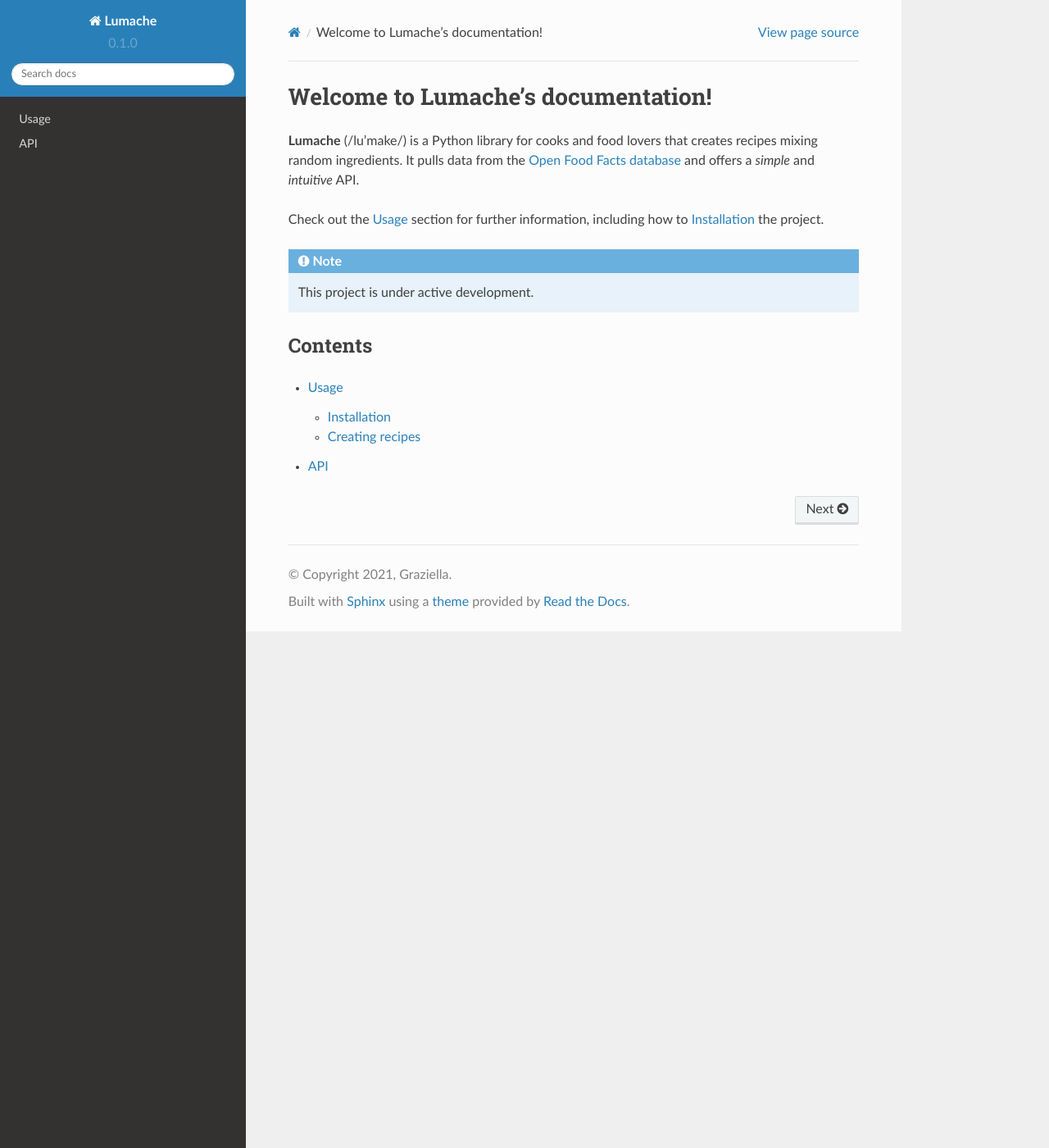
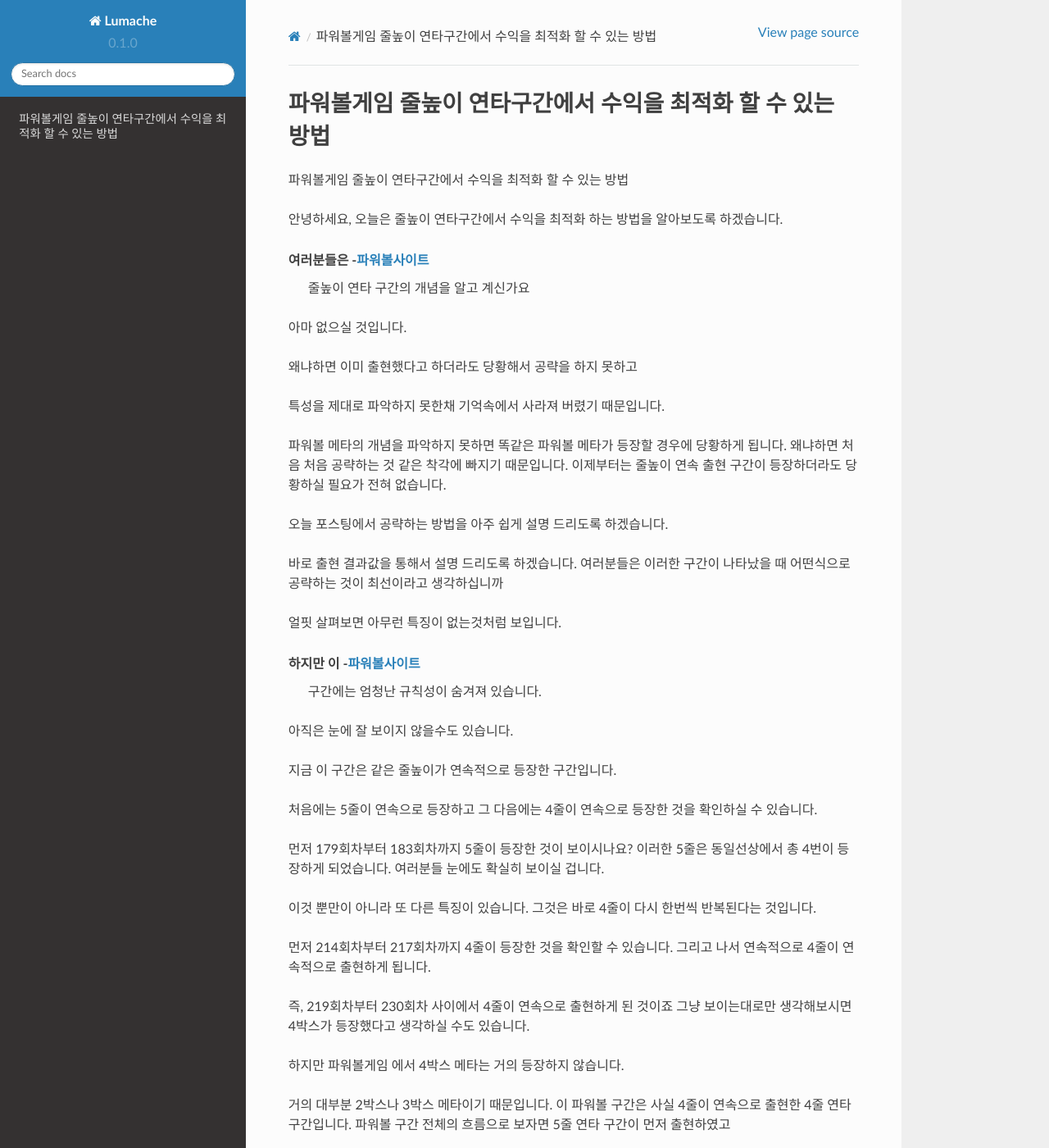
Before and after one commit to intruder2080/stage101, a Sphinx documentation site: the page built from docs/source/index.rst, in a window 1280 px wide and 1400 px high. Shown: the whole window at 82% size. Built offline with Sphinx 7.4.7 and the Read the Docs theme 2.0.0, drawn with Linux system fonts in a browser that asks for light colours; some of the changed text lies outside the part shown.

Commit message:
Update index.rst

```diff
--- a/docs/source/index.rst
+++ b/docs/source/index.rst
@@ -1,22 +1,106 @@
-Welcome to Lumache's documentation!
+파워볼게임 줄높이 연타구간에서 수익을 최적화 할 수 있는 방법
 ===================================
 
-**Lumache** (/lu'make/) is a Python library for cooks and food lovers
-that creates recipes mixing random ingredients.
-It pulls data from the `Open Food Facts database <https://world.openfoodfacts.org/>`_
-and offers a *simple* and *intuitive* API.
+파워볼게임 줄높이 연타구간에서 수익을 최적화 할 수 있는 방법
 
-Check out the :doc:`usage` section for further information, including
-how to :ref:`installation` the project.
+안녕하세요, 오늘은 줄높이 연타구간에서 수익을 최적화 하는 방법을
+알아보도록 하겠습니다.
 
-.. note::
+여러분들은 -`파워볼사이트 <https://wmpro.io//>`_
+ 줄높이 연타 구간의 개념을 알고 계신가요
+아마 없으실 것입니다.
 
-   This project is under active development.
+왜냐하면 이미 출현했다고 하더라도 당황해서 공략을 하지 못하고
 
-Contents
---------
+특성을 제대로 파악하지 못한채 기억속에서 사라져 버렸기 때문입니다.
 
-.. toctree::
+파워볼 메타의 개념을 파악하지 못하면 똑같은 파워볼 메타가 등장할 경우에
+당황하게 됩니다.
+왜냐하면 처음 처음 공략하는 것 같은 착각에 빠지기 때문입니다.
+이제부터는 줄높이 연속 출현 구간이 등장하더라도 당황하실 필요가 전혀 없습니다.
 
-   usage
-   api
+오늘 포스팅에서 공략하는 방법을 아주 쉽게 설명 드리도록 하겠습니다.
+
+
+
+바로 출현 결과값을 통해서 설명 드리도록 하겠습니다.
+여러분들은 이러한 구간이 나타났을 때 어떤식으로 공략하는 것이
+최선이라고 생각하십니까
+
+얼핏 살펴보면 아무런 특징이 없는것처럼 보입니다.
+
+하지만 이 -`파워볼사이트 <https://wmpro.io//>`_
+ 구간에는 엄청난 규칙성이 숨겨져 있습니다.
+아직은 눈에 잘 보이지 않을수도 있습니다.
+
+지금 이 구간은 같은 줄높이가 연속적으로 등장한 구간입니다.
+
+처음에는 5줄이 연속으로 등장하고 그 다음에는 4줄이 연속으로 등장한 것을
+확인하실 수 있습니다.
+
+먼저 179회차부터 183회차까지 5줄이 등장한 것이 보이시나요?
+이러한 5줄은 동일선상에서 총 4번이 등장하게 되었습니다.
+여러분들 눈에도 확실히 보이실 겁니다.
+
+이것 뿐만이 아니라 또 다른 특징이 있습니다.
+그것은 바로 4줄이 다시 한번씩 반복된다는 것입니다.
+
+먼저 214회차부터 217회차까지 4줄이 등장한 것을 확인할 수 있습니다.
+그리고 나서 연속적으로 4줄이 연속적으로 출현하게 됩니다.
+
+즉, 219회차부터 230회차 사이에서 4줄이 연속으로 출현하게 된 것이죠
+그냥 보이는대로만 생각해보시면 4박스가 등장했다고 생각하실 수도 있습니다.
+
+하지만 파워볼게임 에서 4박스 메타는 거의 등장하지 않습니다.
+
+거의 대부분 2박스나 3박스 메타이기 때문입니다.
+이 파워볼 구간은 사실 4줄이 연속으로 출현한 4줄 연타구간입니다.
+파워볼 구간 전체의 흐름으로 보자면 5줄 연타 구간이 먼저 출현하였고
+
+그 이후로 4줄 연타 구간이 출현한 것입니다.
+이제 파워볼 메타의 흐름을 확실히 확인하셨죠?
+
+그렇다면 실제 파워볼배팅 하는 입장에서는 어떤식으로 적중을 시킬 수 있을지
+다음 회차를 예측하는 방법을 정리해 보겠습니다.
+
+파워볼 메타의 특성을 안다고 할지라도 모든 회차를 예측하는 것은
+실질적으로 불가능 합니다.
+
+하지만 규칙성을 이용하여 확실한 구간에서만 파워볼찍어먹기 배팅을 하시면
+적중률은 기하급수적으로 늘릴 수 있습니다.
+위 그림에서 강승부 구간이 보이시나요
+
+첫번째 강승부 구간은 191회차부터 210회차 사이입니다.
+
+두번째 강승부 구간은 222회차부터 230회차 사이입니다.
+
+먼저 190회차까지 3줄이 올라온 것을 확인하고 안정적으로 191회차에
+탑승을 할 수 있습니다.
+
+그리고 191회차에서 적중을 하게 되었다면 줄높이 연타구간의 파워볼 메타가
+좀 더 확실하게 느껴지실 것입니다.
+따라서 192회차의 파워볼 배팅금액은 191회차보다 더욱 높게 배팅할 수 있습니다.
+
+그리고 한줄로 내려가는 193회차 역시 강승부 구간입니다.
+왜냐하면 똑같은 줄높이가 계속되고 있기 때문에 6줄이 등장할 확률이 높지 않기 때문입니다.
+이런식으로 4줄과 5줄, 그리고 한줄이 내려가는 부분에만 배팅을 하시면
+
+안정적으로 적중 시킬 수 있는 회차를 미적중 시킬 수 있는 회차보다
+확실하게 늘리실 수 있습니다.
+4연타 구간도 마찬가지 입니다.
+
+줄높이 특성을 이용하셔서 줄의 일부분과 한줄로 내려가는 부분만
+집중적으로 공략하시면 적중률을 확실하게 올리실 수 있습니다.
+
+금일의 내용 정리합니다.
+첫번째, 줄높이 연타 구간의 개념을 알아야 박스구간과 헷갈리지 않는다.
+두번째, 줄높이 연타 구간에서 강승부 구간을 선정하는 법을 알아야 한다.
+
+세번째, 모든 회차에서 적중하는 것이 아니라 적중의 비율을 미적중 비율보다
+높이는 것이 중요하다.
+
+출처 -`동행복권 파워볼사이트 <https://wmpro.io//>`_
+
+ - [https://wmpro.io](파워볼사이트 커뮤니티)
+ - [https://systemsacademy.io](파워볼추천사이트 블로그)
+ - [https://systemsacademy.io](동행복권 파워볼사이트)
```
